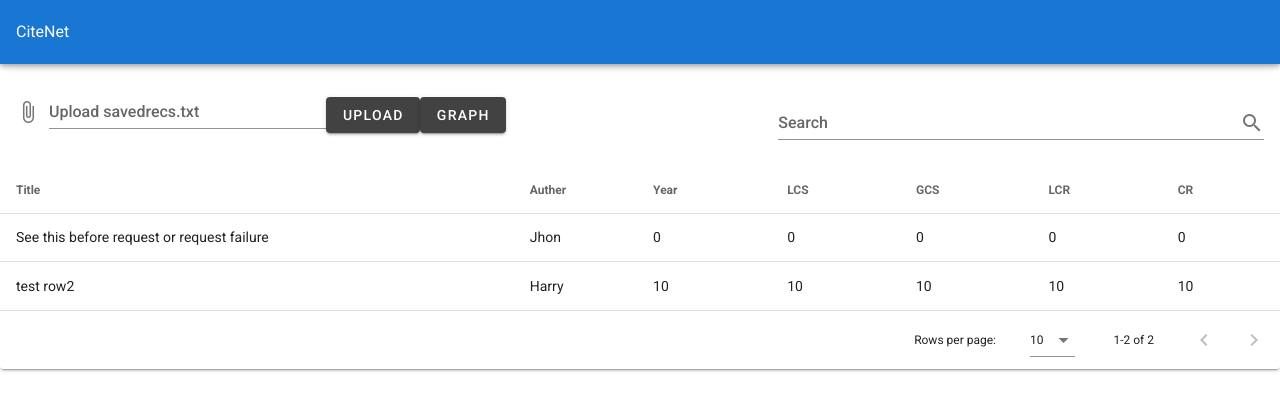
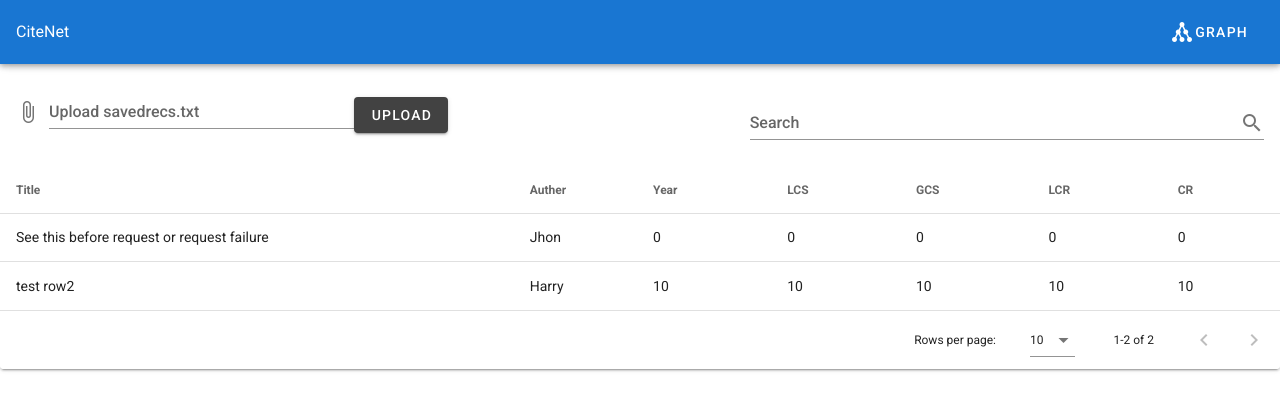
Before and after one commit to jialanxin/citenet, a Vue app: page /#/ in a window 1280 px wide. Shown: the top 410 px of the page. Built offline with nearby package versions, Linux system fonts and the light colour scheme.

Commit message:
版面改版

```diff
--- a/package.json
+++ b/package.json
@@ -1,6 +1,6 @@
 {
   "name": "citenet",
-  "version": "0.2.1",
+  "version": "0.2.2",
   "private": true,
   "scripts": {
     "serve": "vue-cli-service serve",
--- a/src/App.vue
+++ b/src/App.vue
@@ -11,7 +11,10 @@
       </div>
 
       <v-spacer></v-spacer>
-
+        <v-btn @click=clickGraph  text>
+          <v-icon>mdi-graph</v-icon>
+          Graph
+        </v-btn>
 
     </v-app-bar>
 
@@ -31,5 +34,11 @@ export default Vue.extend({
   data: () => ({
     //
   }),
+  methods: {
+    clickGraph() {
+      const graphPage = this.$router.resolve({ name: 'Graph' });
+      window.open(graphPage.href, '_blank');
+    },
+  },
 });
 </script>
--- a/src/views/DataTable.vue
+++ b/src/views/DataTable.vue
@@ -3,9 +3,6 @@
     <v-card-title>
       <v-file-input label="Upload savedrecs.txt" accept=".txt" show-size v-model="value" />
       <v-btn @click="upload" color="secondary">Upload</v-btn>
-      <v-btn @click="clickGraph" color="secondary">
-        Graph
-      </v-btn>
       <v-spacer />
       <v-text-field
         v-model="search"
@@ -260,11 +257,6 @@ export default class DataTable extends Vue {
     });
     window.open(detailPage.href, '_blank');
   }
-
-  private clickGraph(): void{
-    const graphPage = this.$router.resolve({ name: 'Graph' });
-    window.open(graphPage.href, '_blank');
-  }
 }
 
 </script>
--- a/src/views/Graph.vue
+++ b/src/views/Graph.vue
@@ -21,7 +21,9 @@
 import { Component, Vue } from 'vue-property-decorator';
 import Dexie from 'dexie';
 import { Graph } from '@antv/g6/lib';
-import { NodeConfig, EdgeConfig } from '@antv/g6/lib/types';
+import {
+  NodeConfig, EdgeConfig, IG6GraphEvent, Item,
+} from '@antv/g6/lib/types';
 import { Article, isNotNull } from './DataTable.vue';
 
 interface Node {
@@ -116,15 +118,14 @@ export default class GraphPage extends Vue {
     });
     this.graph.data({ nodes: this.nodeList, edges: this.edgeList });
     this.graph.render();
-    this.graph.on('node:click', (e: any) => {
+    this.graph.on('node:click', (e: IG6GraphEvent) => {
       const clickNodes = this.graph.findAllByState('node', 'click');
       clickNodes.forEach((cn) => {
         this.graph.setItemState(cn, 'click', false);
       });
-      const nodeItem = e.item;
+      const nodeItem = e.item as Item;
       this.graph.setItemState(nodeItem, 'click', true);
-      const clicked = this.graph.findAllByState('node', 'click')[0];
-      const doi: string = clicked.getID();
+      const doi: string = nodeItem.getID();
       const detailPage = this.$router.resolve({
         name: 'Details',
         params: { doi },
```
Also changed, not shown: 1 other file (tests, documents, lock files or other folders).
